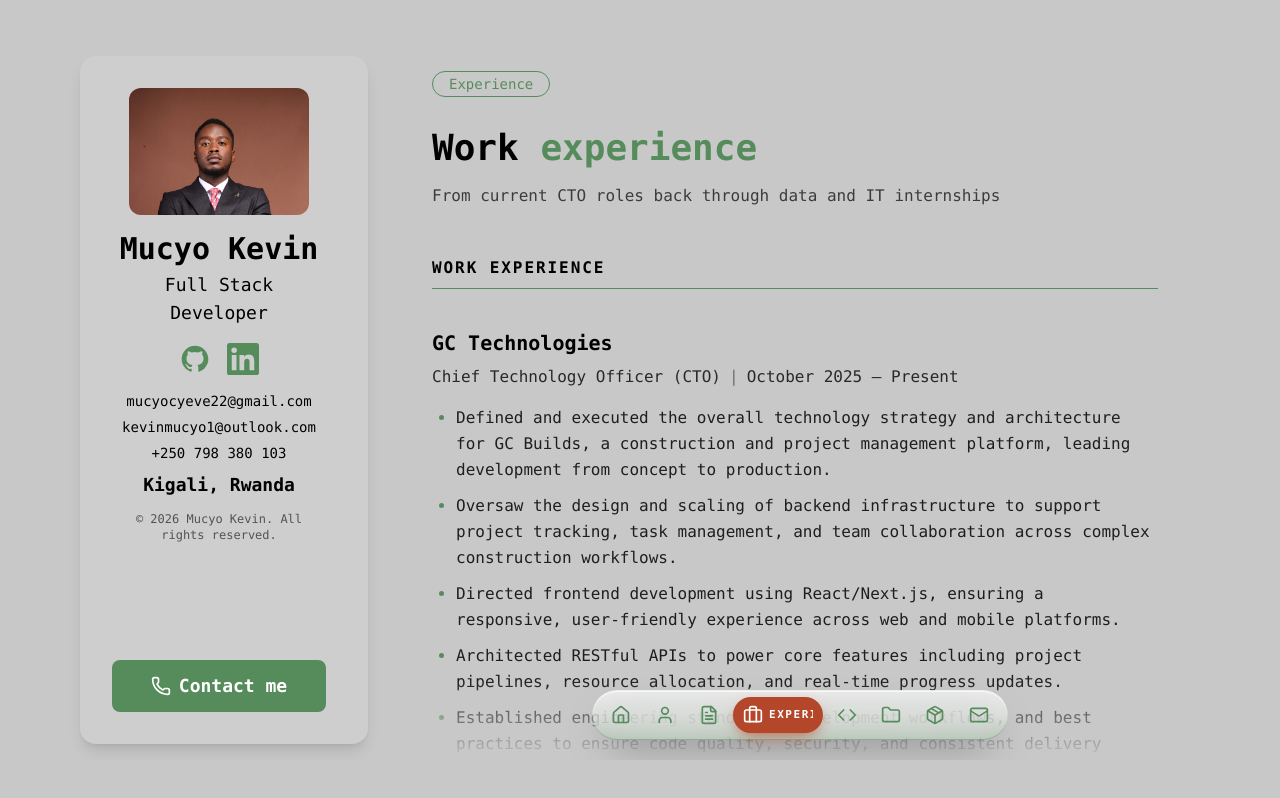
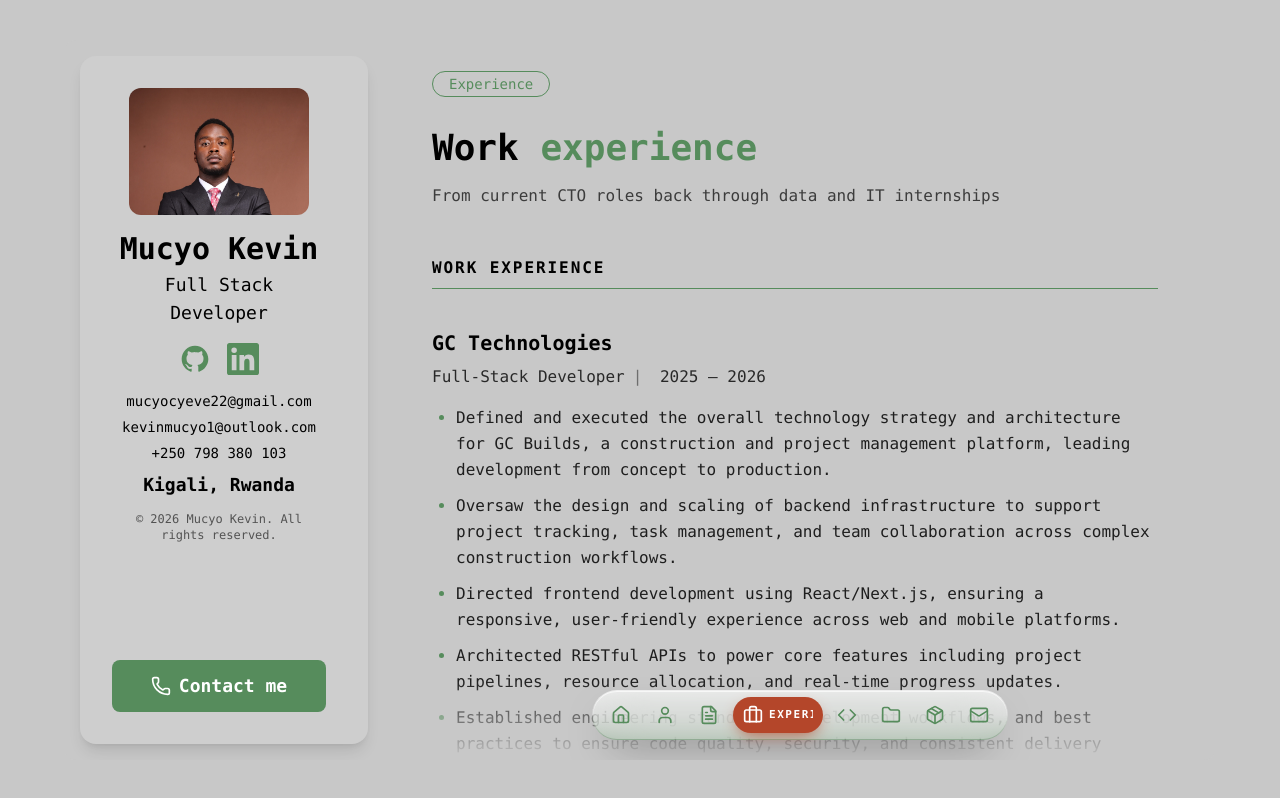
Before and after one commit to MucyoKevin/my-portfolio, a Next.js app: page /experience in a window 1280 px wide. Built offline with nearby package versions, Linux system fonts and the light colour scheme; no server answers.

Commit message:
Update work-experience.ts

```diff
--- a/src/data/work-experience.ts
+++ b/src/data/work-experience.ts
@@ -8,8 +8,8 @@ export type WorkExperience = {
 export const workExperience: WorkExperience[] = [
   {
     company: "GC Technologies",
-    role: "Chief Technology Officer (CTO)",
-    period: "October 2025 – Present",
+    role: "Full-Stack Developer",
+    period: " 2025 – 2026",
     highlights: [
       "Defined and executed the overall technology strategy and architecture for GC Builds, a construction and project management platform, leading development from concept to production.",
       "Oversaw the design and scaling of backend infrastructure to support project tracking, task management, and team collaboration across complex construction workflows.",
@@ -21,9 +21,9 @@ export const workExperience: WorkExperience[] = [
     ],
   },
   {
-    company: "StroomUp",
-    role: "Chief Technology Officer (CTO)",
-    period: "June 2025 – Present",
+    company: "ViaStroom",
+    role: "Full-Stack Developer",
+    period: " 2025 – 2026",
     highlights: [
       "Defined and executed the overall technology strategy and architecture for a social media platform, overseeing development of scalable backend infrastructure using Django to support real-time interactions and content management.",
       "Directed the implementation of comprehensive user authentication and authorization systems, ensuring secure API endpoints for seamless mobile and web integration.",
@@ -40,10 +40,21 @@ export const workExperience: WorkExperience[] = [
     highlights: [
       "Developed and deployed a Grafana-based dashboard for visualizing real-time data from MTN Rwanda's network operations.",
       "Integrated data sources and configured Grafana to surface critical metrics including network performance, uptime, and error rates.",
-      "Collaborated with the data engineering team to keep pipelines accurate and to build custom visualizations tailored to operations needs.",
       "Delivered actionable insights through data visualization to support decision-making and operational efficiency.",
       "Implemented a dynamic, user-friendly dashboard that improved monitoring efficiency for the operations team.",
-      "Reduced troubleshooting time by presenting clear visual representations of network health and performance.",
+      "Established security protocols including JWT tokens, password hashing, and role-based access control (RBAC), governing permissions across the platform.",
+    ],
+  },
+  {
+    company: "Mozzi",
+    role: "Full-Stack Developer",
+    period: "February 2023 – November 2024",
+    highlights: [
+      "Developed and deployed a staff admin dashboard for accepting and recordinh real-time orders from clients allover the city.",
+      "Oversaw the design and scaling of backend infrastructure to support project tracking, task management, and team collaboration across complex construction workflows.",
+      "Architected RESTful APIs to power core features including user profiles, orders,real-time notifications, and streaming functionalities.",
+      "Delivered actionable insights through data visualization to support decision-making and operational efficiency.",
+      "Implemented a dynamic, user-friendly dashboard that improved monitoring efficiency for the operations team.",
     ],
   },
   {
```
